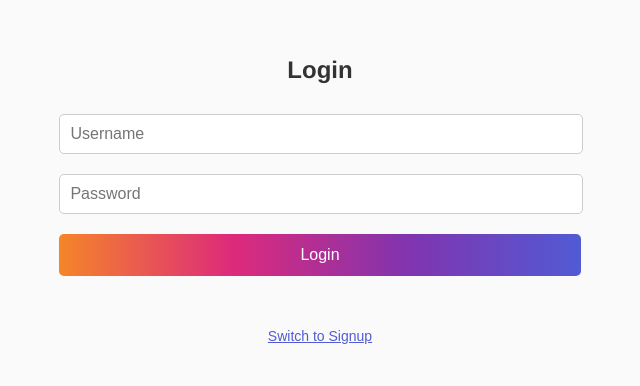
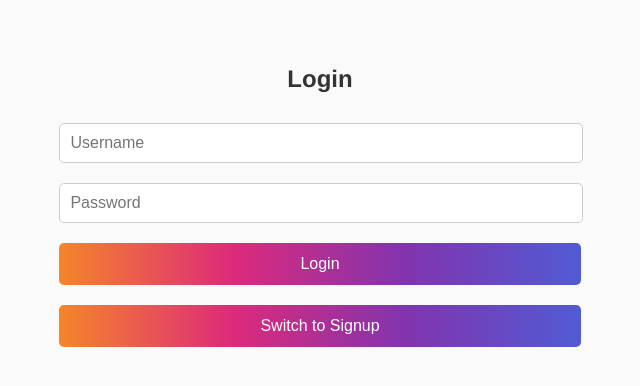
Before and after one commit to takitec/React, a React (Create React App) app: page / in a window 1280 px wide. Shown: the part 194-580 px from the top of the page, without its empty margins (320-960 px from the left). Built offline with nearby package versions, Linux system fonts and the light colour scheme.

Commit message:
Update App.js

```diff
--- a/src/App.js
+++ b/src/App.js
@@ -3,47 +3,31 @@ import './component/loginsignup.css';
 import Signup from './component/Signup';
 import Login from './component/Login';
 
-function Auth() {
-  const [isLoggedIn, setIsLoggedIn] = useState(false);
-  const [showSignup, setShowSignup] = useState(false); // Set to false to show the login form initially
-  const [setUser] = useState(null);
+function App() {
+  const [isLogin, setIsLogin] = useState(true);
 
-  const handleSignupSuccess = (userData) => {
-    setUser(userData);
-    setShowSignup(true); // Switch to login form after successful signup
+   const handleLoginSuccess = (data) => {
+
+     console.log('Login data:', data);
    };
 
-  const handleLoginSuccess = (userData) => {
-    setUser(userData);
-    setIsLoggedIn(true); // User is logged in
+   const handleSignupSuccess = (data) => {
+
+     console.log('Signup data:', data);
    };
 
-  const handleLogout = () => {
-    setUser(null);
-    setIsLoggedIn(false);
-  };
-
-  if (isLoggedIn) {
    return (
      <div>
-        <h2>Welcome</h2>
-        <button onClick={handleLogout}>Logout</button>
-      </div>
-    );
-  }
-
-  return (
-    <div className="App">
-      {showSignup ? (
+       {isLogin ? (
+         <Login onLoginSuccess={handleLoginSuccess} />
+       ) : (
          <Signup onSignupSuccess={handleSignupSuccess} />
-      ) : (
-        <Login onLoginSuccess={handleLoginSuccess} />
        )}
-      <button className="toggle-button" onClick={() => setShowSignup(!showSignup)}>
-        {showSignup ? 'Switch to Login' : 'Switch to Signup'}
+       <button onClick={() => setIsLogin(!isLogin)}>
+         {isLogin ? 'Switch to Signup' : 'Switch to Login'}
        </button>
      </div>
    );
-}
+ };
 
-export default Auth;
+ export default App;
```
Lines whose indentation alone changed are shown as unchanged.
